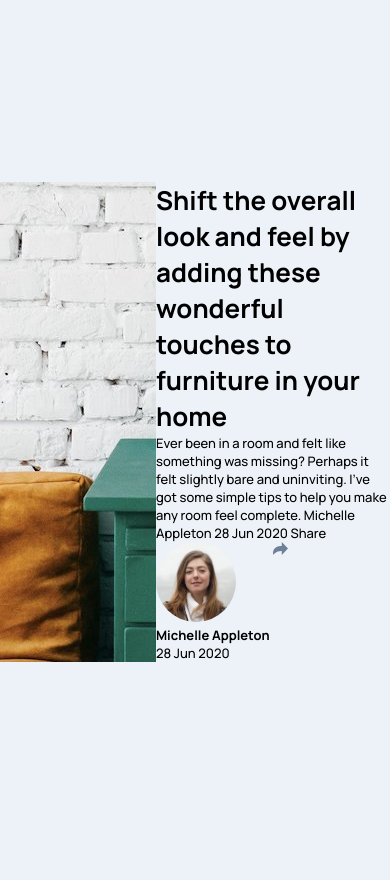
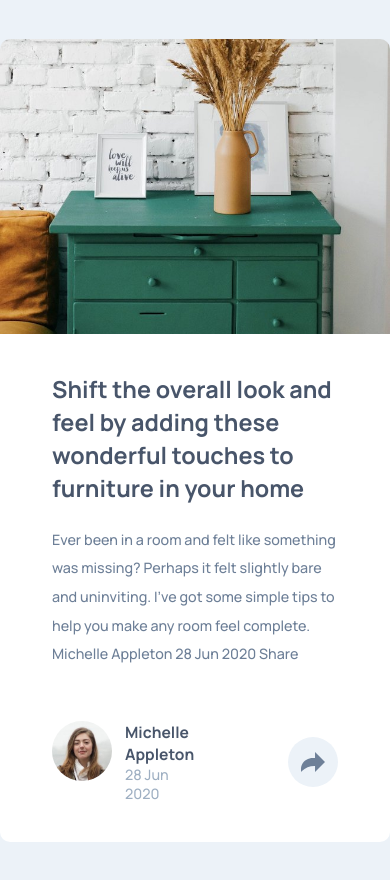
Before and after one commit to Nazaf64/article-preview-component, a plain HTML site: page index.html in a window 390 px wide. Before the commit the page ends 844 px from the top, so only its background shows below. Drawn offline with Linux system fonts and the light colour scheme.

Commit message:
responsive design without active mode working

```diff
--- a/index.html
+++ b/index.html
@@ -22,7 +22,7 @@
     <div id="card-text">
       <h1> Shift the overall look and feel by adding these wonderful touches to furniture in your home</h1>
 
-      <p>Ever been in a room and felt like something was missing? Perhaps
+      <p id="description">Ever been in a room and felt like something was missing? Perhaps
       it felt slightly bare and uninviting. I’ve got some simple tips
       to help you make any room feel complete.
 
@@ -34,15 +34,17 @@
       <div id="card-footer">
         <div id="avatar-card">
           <img id="avatar" src="images/avatar-michelle.jpg" alt="avatar">
-
           <div id="avatar-text">
             <h4>Michelle Appleton</h4>
-            <p>28 Jun 2020</p>
+            <p id="date">28 Jun 2020</p>
           </div>
-
         </div>
 
-        <img id="share-icon" src="images/icon-share.svg" alt="share-icon">
+        <div id="share-conatiner">
+          <div id="share-icon-container">
+            <img id="share-icon" src="images/icon-share.svg" alt="share-icon">
+          </div>
+        </div>
       </div>
 
     </div>
--- a/style.css
+++ b/style.css
@@ -1,11 +1,16 @@
 :root{
     --body-background-color: hsl(210, 46%, 95%);
+    --header-color: hsl(217, 19%, 35%);
+    --para-color: hsl(214, 17%, 51%);
+    --date-color: hsl(212, 23%, 69%);
+    --border-radius: 10px;
 }
 
 *{
     margin: 0;
     padding: 0;
     font-family: 'Manrope', sans-serif;
+    box-sizing: border-box;
 }
 
 body{
@@ -20,22 +25,136 @@ body{
 
 main{
     display: grid;
-    grid-template-columns: 2fr 3fr;
+    grid-template-columns: 3fr 5fr;
     max-width: 1000px;
     margin: 0 auto;
 }
 
+h1, h4{
+    color: var(--header-color);
+}
+
+h1{
+    font-size: 1.8em;
+    line-height: 1.4em;
+}
+
+p{
+    color: var(--para-color);
+}
+
+p#description{
+    font-size: 1.1em;
+    margin-top: 1.5em;
+    margin-bottom: 1.5em;
+    line-height: 2em;
+}
+
+p#date{
+    color: var(--date-color);
+}
+
 #card-image{
     background-image: url('images/drawers.jpg');
+    background-size: cover;
+    border-top-left-radius: var(--border-radius);
+    border-bottom-left-radius: var(--border-radius);
 }
 
-img#avatar{
-    height: 80px;
-    width: auto;
-    border-radius: 50%;
+#card-text{
+    padding: 3em 4em;
+    background-color: #fff;
+    border-top-right-radius: var(--border-radius);
+    border-bottom-right-radius: var(--border-radius);
 }
 
 #card-footer{
     display: grid;
     grid-template-columns: 1fr 1fr;
+    /* justify-content: space-between; */
+    /* align-content: center; */
 }
+
+#avatar-card{
+    display: grid;
+    grid-template-columns: 1fr 3fr;
+    /* border: 1px solid red; */
+}
+
+img#avatar{
+    height: 60px;
+    width: auto;
+    border-radius: 50%;
+    margin-right: 1em;
+}
+
+#avatar-text{
+    display: grid;
+    align-content: center;
+}
+
+h4{
+    font-size: 1.2em;
+}
+p#date{
+    font-size: 1.1em;
+}
+
+#share-conatiner{
+    display: grid;
+    /* grid-template-columns: 1fr; */
+    justify-content: right;
+    align-content: center;
+    /* margin: 0 auto; */
+    /* padding-left: 20px; */
+}
+
+#share-icon-container{
+    background-color: var(--body-background-color);
+    height: 50px;
+    width: 50px;
+    display: grid;
+    justify-content: center;
+    align-content: center;
+    border-radius: 50%;
+}
+
+img#share-icon{
+    height: 20px;
+    width: auto;
+}
+
+@media screen and (max-width: 1200px){
+    body{
+        height: 100%;
+    }
+
+    main{
+        grid-template-columns: 1fr;
+        max-width: 400px;
+        margin-top: 3em;
+        margin-bottom: 3em;
+    }
+
+    #card-image, #card-text{
+        border-radius: 0;
+    }
+
+    #card-image{
+        height: 35vh;
+        width: auto;
+        border-top-left-radius: var(--border-radius);
+        border-top-right-radius: var(--border-radius);
+    }
+
+    #card-text{
+        padding: 3em 4em;
+        background-color: #fff;
+        border-bottom-right-radius: var(--border-radius);
+        border-bottom-left-radius: var(--border-radius);
+    }
+
+    #card-footer{
+        margin-top: 4em;
+    }
+}
```
